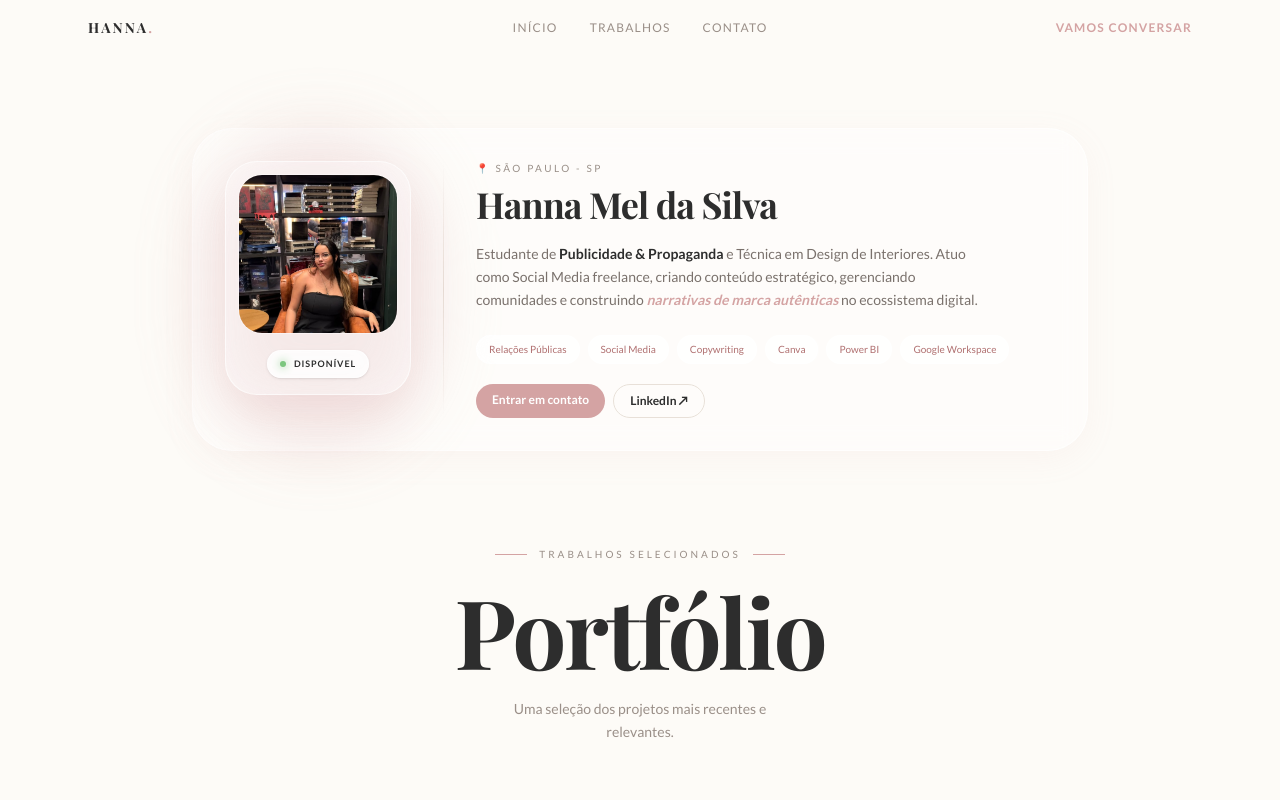
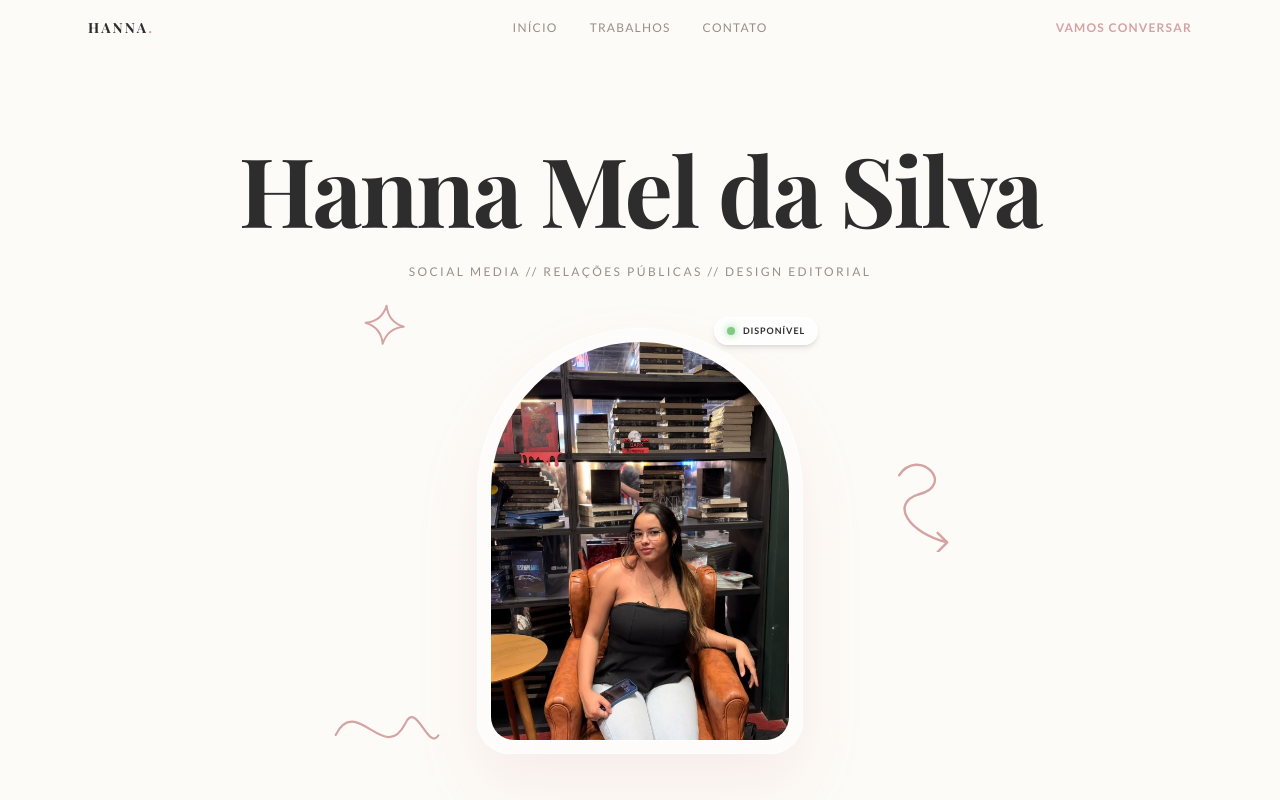
Before and after one commit to martins4936/portfolio-hanna, a Next.js app: page / in a window 1280 px wide. Shown: the top 800 px of the page. Built offline with nearby package versions, Linux system fonts and the light colour scheme.

Commit message:
feat: Centralized Hero layout with Arch Photo, SVGs and Auras

```diff
--- a/components/HeroSection.tsx
+++ b/components/HeroSection.tsx
@@ -19,34 +19,69 @@ export default function HeroSection() {
         className="absolute bottom-0 left-10 w-[500px] h-[500px] bg-[#E8C8C8]/20 blur-[100px] rounded-full pointer-events-none -z-10"
       />
 
-      {/* ── Card de apresentação pessoal ─────────────────────────────── */}
+      {/* ── Título Centralizado ───────────────────────────────────────── */}
+      <motion.div
+        initial={{ opacity: 0, y: -20 }}
+        animate={{ opacity: 1, y: 0 }}
+        transition={{ duration: 0.6, ease: "easeOut" }}
+        className="relative z-10 flex flex-col items-center text-center mb-12"
+      >
+        <h1 className="font-[family-name:var(--font-display)] font-bold text-5xl md:text-7xl lg:text-8xl text-[#2D2D2D] leading-tight tracking-tight mb-4">
+          Hanna Mel da Silva
+        </h1>
+        <p className="text-[10px] sm:text-xs tracking-[0.2em] uppercase text-[#9A8F88] font-medium">
+          SOCIAL MEDIA // RELAÇÕES PÚBLICAS // DESIGN EDITORIAL
+        </p>
+      </motion.div>
+
+      {/* ── Container da Foto + Rabiscos SVG ───────────────────────── */}
+      <motion.div
+        initial={{ opacity: 0, scale: 0.95 }}
+        animate={{ opacity: 1, scale: 1 }}
+        transition={{ duration: 0.8, delay: 0.2, ease: "easeOut" }}
+        className="relative z-10 w-full max-w-3xl mx-auto flex justify-center mb-16"
+      >
+        {/* Estrela (Canto superior esquerdo) */}
+        <motion.svg
+          animate={{ rotate: 10, y: [0, -5, 0] }}
+          transition={{ duration: 4, repeat: Infinity, ease: "easeInOut" }}
+          className="absolute -top-6 left-10 md:left-24 w-12 h-12 md:w-16 md:h-16 text-[#D4A3A3]"
+          viewBox="0 0 100 100" fill="none" xmlns="http://www.w3.org/2000/svg"
+        >
+          <path d="M50 10 Q55 35 80 40 Q55 45 50 70 Q45 45 20 40 Q45 35 50 10" stroke="currentColor" strokeWidth="3" strokeLinecap="round" strokeLinejoin="round" />
+        </motion.svg>
+
+        {/* Seta com loop (Canto direito médio) */}
+        <motion.svg
+          animate={{ rotate: -5, y: [0, 5, 0] }}
+          transition={{ duration: 5, repeat: Infinity, ease: "easeInOut", delay: 1 }}
+          className="absolute top-32 -right-4 md:right-12 w-16 h-16 md:w-24 md:h-24 text-[#D4A3A3]"
+          viewBox="0 0 100 100" fill="none" xmlns="http://www.w3.org/2000/svg"
+        >
+          <path d="M20 20 C 40 -10, 80 30, 40 40 C 10 50, 30 80, 70 90 M60 80 L70 90 L60 100" stroke="currentColor" strokeWidth="2.5" strokeLinecap="round" strokeLinejoin="round" />
+        </motion.svg>
+
+        {/* Assinatura / Rabisco (Canto inferior esquerdo) */}
+        <motion.svg
+          animate={{ rotate: 5, x: [0, -5, 0] }}
+          transition={{ duration: 6, repeat: Infinity, ease: "easeInOut", delay: 0.5 }}
+          className="absolute -bottom-8 -left-4 md:left-16 w-24 h-24 md:w-32 md:h-32 text-[#D4A3A3]"
+          viewBox="0 0 150 100" fill="none" xmlns="http://www.w3.org/2000/svg"
+        >
+          <path d="M20 70 C 40 20, 80 100, 100 50 C 110 20, 130 80, 140 60" stroke="currentColor" strokeWidth="2.5" strokeLinecap="round" strokeLinejoin="round" />
+        </motion.svg>
+
+        <ProfilePhoto />
+      </motion.div>
+
+      {/* ── Bio e CTA ────────────────────────────────────────────── */}
       <motion.div
         initial={{ opacity: 0, y: 20 }}
         animate={{ opacity: 1, y: 0 }}
-        transition={{ duration: 0.6, ease: "easeOut" }}
-        className="relative z-10 flex flex-col sm:flex-row items-center sm:items-stretch gap-6
-                   p-6 md:p-8 mb-24 max-w-4xl mx-auto rounded-[2.5rem]
-                   bg-white/40 backdrop-blur-md border border-white/60
-                   shadow-[0_8px_32px_rgba(212,163,163,0.08)]"
+        transition={{ duration: 0.6, delay: 0.4, ease: "easeOut" }}
+        className="relative z-10 max-w-xl mx-auto flex flex-col items-center gap-8 text-center mb-10"
       >
-        {/* Foto + badge + painel admin secreto (Shift+Alt+H) */}
-        <ProfilePhoto />
-
-        {/* Divisor vertical */}
-        <div className="hidden sm:block w-px bg-gradient-to-b from-transparent via-[#E8E0D8] to-transparent self-stretch mx-2" />
-
-        {/* Texto */}
-        <div className="flex flex-col justify-center gap-4 text-center sm:text-left z-10">
-          <div>
-            <p className="text-[10px] tracking-[0.25em] uppercase text-[#9A8F88] font-medium mb-1.5">
-              📍 São Paulo - SP
-            </p>
-            <h2 className="font-[family-name:var(--font-display)] font-bold text-3xl md:text-4xl text-[#2D2D2D] leading-tight tracking-tight">
-              Hanna Mel da Silva
-            </h2>
-          </div>
-
-          <p className="text-sm text-[#7A716C] leading-relaxed max-w-lg">
+        <p className="text-sm md:text-base text-[#7A716C] leading-relaxed">
           Estudante de{" "}
           <span className="font-semibold text-[#2D2D2D]">Publicidade & Propaganda</span>{" "}
           e Técnica em Design de Interiores. Atuo como Social Media freelance,
@@ -55,34 +90,16 @@ export default function HeroSection() {
           no ecossistema digital.
         </p>
 
-          {/* Skill chips (Premium feel) */}
-          <div className="flex flex-wrap justify-center sm:justify-start gap-2 pt-2">
-            {[
-              "Relações Públicas", "Social Media",
-              "Copywriting",       "Canva",
-              "Power BI",          "Google Workspace",
-            ].map((s) => (
-              <span
-                key={s}
-                className="px-3 py-1.5 text-[10px] font-medium text-[#B07070]
-                           bg-white/60 backdrop-blur-sm border border-white/80 rounded-full
-                           hover:bg-[#D4A3A3] hover:text-white hover:border-[#D4A3A3] hover:shadow-[0_4px_12px_rgba(212,163,163,0.3)]
-                           cursor-default transition-all duration-300 ease-in-out"
-              >
-                {s}
-              </span>
-            ))}
-          </div>
-
-          {/* CTAs com feedback tátil */}
-          <div className="flex flex-wrap justify-center sm:justify-start gap-2 pt-1">
+        {/* CTAs */}
+        <div className="flex flex-wrap justify-center gap-3">
           <a
             href="https://wa.me/5511933037658"
             target="_blank"
             rel="noopener noreferrer"
-              className="px-4 py-2 text-xs font-semibold bg-[#D4A3A3] text-white rounded-full
-                         hover:bg-[#C09090] hover:shadow-[0_4px_20px_rgba(212,163,163,0.4)]
-                         active:scale-95 transition-all duration-300 ease-in-out"
+            className="px-6 py-3 text-sm font-semibold bg-[#D4A3A3] text-white rounded-full
+                       hover:bg-[#C09090] hover:shadow-[0_8px_30px_rgba(212,163,163,0.4)]
+                       active:scale-95 active:shadow-none
+                       transition-all duration-300 ease-in-out"
           >
             Entrar em contato
           </a>
@@ -90,13 +107,12 @@ export default function HeroSection() {
             href="https://www.linkedin.com/in/hanna-mel-62406b267/"
             target="_blank"
             rel="noopener noreferrer"
-              className="px-4 py-2 text-xs font-semibold border border-[#E8E0D8] text-[#2D2D2D] rounded-full
-                         hover:border-[#D4A3A3] hover:text-[#D4A3A3]
+            className="px-6 py-3 text-sm font-semibold bg-white/60 backdrop-blur-md border border-white/80 text-[#2D2D2D] rounded-full
+                       hover:border-[#D4A3A3] hover:text-[#D4A3A3] hover:bg-white
                        active:scale-95 transition-all duration-300 ease-in-out"
           >
             LinkedIn ↗
           </a>
-          </div>
         </div>
       </motion.div>
 
--- a/components/ProfilePhoto.tsx
+++ b/components/ProfilePhoto.tsx
@@ -6,7 +6,6 @@ import { motion, useMotionValue, useSpring, useTransform } from "framer-motion";
 
 /* ─────────────────────────────────────────────────────────────
    🔑 ATALHO SECRETO: Shift + Alt + H
-   Painel admin mantido.
 ───────────────────────────────────────────────────────────── */
 const isSecretCombo = (e: KeyboardEvent) =>
   e.shiftKey && e.altKey && e.code === "KeyH";
@@ -31,7 +30,6 @@ function load(): Settings {
   }
 }
 
-/* ─── Componente principal ─────────────────────────────────── */
 export default function ProfilePhoto() {
   const [cfg, setCfg] = useState<Settings>(DEFAULT);
   const [open, setOpen] = useState(false);
@@ -43,8 +41,8 @@ export default function ProfilePhoto() {
   const y = useMotionValue(0);
   const mouseXSpring = useSpring(x, { stiffness: 150, damping: 20 });
   const mouseYSpring = useSpring(y, { stiffness: 150, damping: 20 });
-  const rotateX = useTransform(mouseYSpring, [-0.5, 0.5], ["15deg", "-15deg"]);
-  const rotateY = useTransform(mouseXSpring, [-0.5, 0.5], ["-15deg", "15deg"]);
+  const rotateX = useTransform(mouseYSpring, [-0.5, 0.5], ["12deg", "-12deg"]);
+  const rotateY = useTransform(mouseXSpring, [-0.5, 0.5], ["-12deg", "12deg"]);
 
   const handleMouseMove = (e: React.MouseEvent) => {
     if (!ref.current) return;
@@ -94,29 +92,22 @@ export default function ProfilePhoto() {
   const { zoom, posX, posY } = ready ? cfg : DEFAULT;
 
   return (
-    <div className="shrink-0 flex flex-col items-center gap-2 relative z-10" style={{ perspective: "1000px" }}>
+    <div className="shrink-0 flex flex-col items-center gap-4 relative z-20" style={{ perspective: "1000px" }}>
 
-      {/* ── Aura brilhante flutuante atrás do card ── */}
-      <motion.div
-        animate={{ scale: [1, 1.2, 1], opacity: [0.4, 0.7, 0.4] }}
-        transition={{ duration: 4, repeat: Infinity, ease: "easeInOut" }}
-        className="absolute inset-0 bg-[#D4A3A3]/40 blur-[30px] rounded-full -z-10"
-      />
-
-      {/* ── Glass Card com 3D Tilt ── */}
+      {/* ── Glass Card Arch com 3D Tilt ── */}
       <motion.div
         ref={ref}
         onMouseMove={handleMouseMove}
         onMouseLeave={handleMouseLeave}
         style={{ rotateX, rotateY, transformStyle: "preserve-3d" }}
-        className="relative p-3 pb-4 bg-white/40 backdrop-blur-xl border border-white/60
-                   rounded-[2rem] shadow-[0_20px_40px_rgba(212,163,163,0.15)]
-                   flex flex-col items-center gap-4 cursor-crosshair
-                   transition-shadow duration-300 hover:shadow-[0_30px_60px_rgba(212,163,163,0.25)]"
+        className="relative p-3 bg-white/40 backdrop-blur-xl border border-white/60
+                   rounded-t-[200px] rounded-b-[40px] shadow-[0_30px_60px_rgba(212,163,163,0.15)]
+                   flex flex-col items-center cursor-crosshair
+                   transition-shadow duration-300 hover:shadow-[0_40px_80px_rgba(212,163,163,0.25)]"
       >
-        {/* Foto Interna que flutua no eixo Z */}
+        {/* Foto Interna em formato de Arco */}
         <div
-          className="relative w-32 h-32 sm:w-40 sm:h-40 rounded-3xl overflow-hidden shadow-inner border border-white/40"
+          className="relative w-64 h-[340px] sm:w-[300px] sm:h-[400px] rounded-t-[200px] rounded-b-[32px] overflow-hidden shadow-inner border border-white/40"
           style={{ transform: "translateZ(40px)" }}
         >
           <div
@@ -133,19 +124,19 @@ export default function ProfilePhoto() {
               fill
               className="object-cover"
               style={{ objectPosition: `${posX}% ${posY}%` }}
-              sizes="(max-width: 640px) 128px, 160px"
+              sizes="(max-width: 640px) 256px, 300px"
               priority
             />
           </div>
         </div>
 
-        {/* Badge flutuante */}
+        {/* Badge flutuante (movido para o topo direito em cima do arco) */}
         <div
-          className="flex items-center gap-2 px-3 py-1.5 bg-white/80 backdrop-blur-md
-                     border border-white/60 rounded-full shadow-sm"
+          className="absolute -top-3 -right-4 flex items-center gap-2 px-3 py-1.5 bg-white/80 backdrop-blur-md
+                     border border-white/60 rounded-full shadow-md"
           style={{ transform: "translateZ(60px)" }}
         >
-          <span className="w-1.5 h-1.5 rounded-full bg-[#7BC67E] animate-pulse shadow-[0_0_8px_#7BC67E]" />
+          <span className="w-2 h-2 rounded-full bg-[#7BC67E] animate-pulse shadow-[0_0_8px_#7BC67E]" />
           <span className="text-[9px] text-[#2D2D2D] font-bold uppercase tracking-widest">
             Disponível
           </span>
@@ -230,7 +221,7 @@ export default function ProfilePhoto() {
               className="flex-1 text-xs py-2 bg-[#D4A3A3] text-white rounded-full
                          hover:bg-[#C09090] active:scale-95 transition-all duration-200"
             >
-              Salvar & Fechar
+              Salvar
             </button>
           </div>
         </div>
```
Lines whose indentation alone changed are shown as unchanged.
